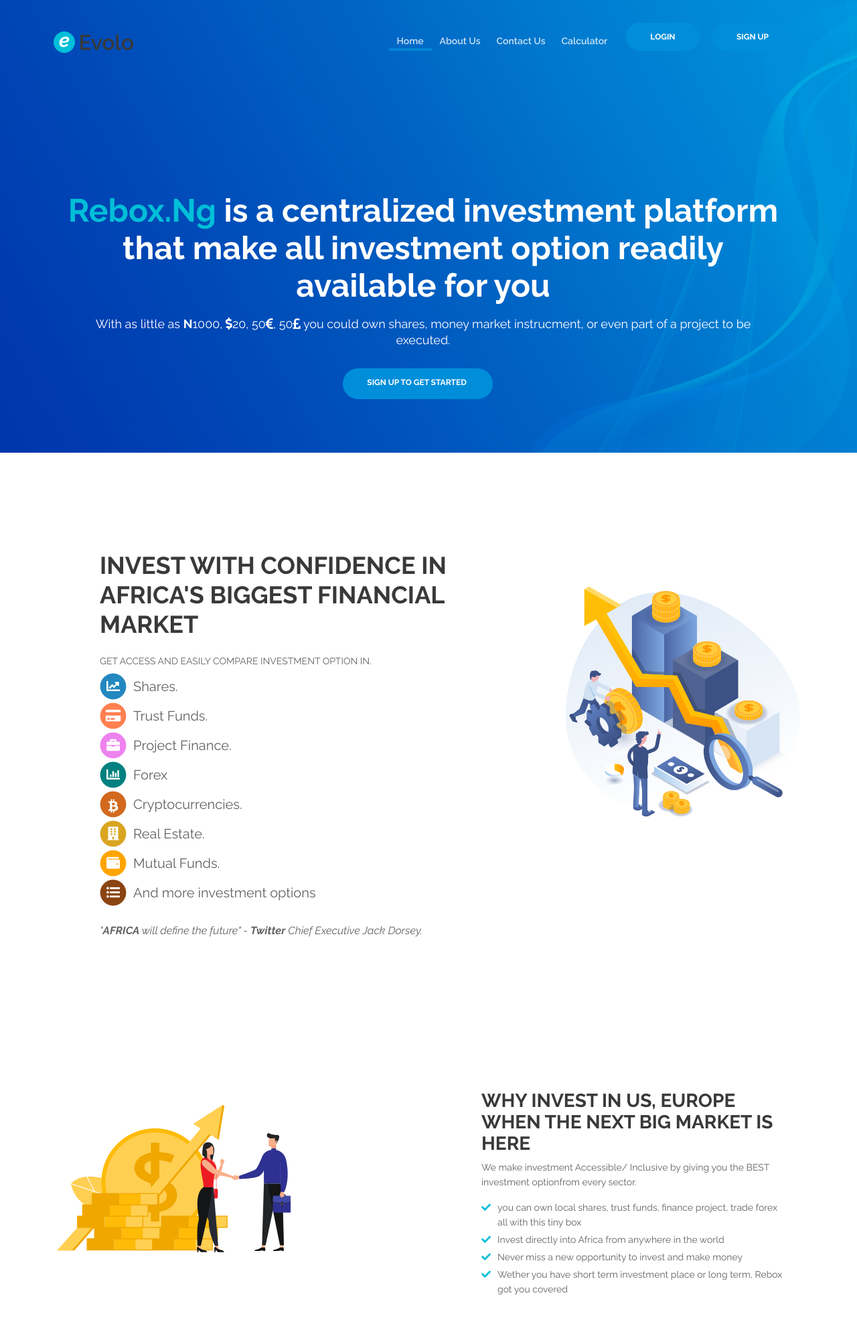
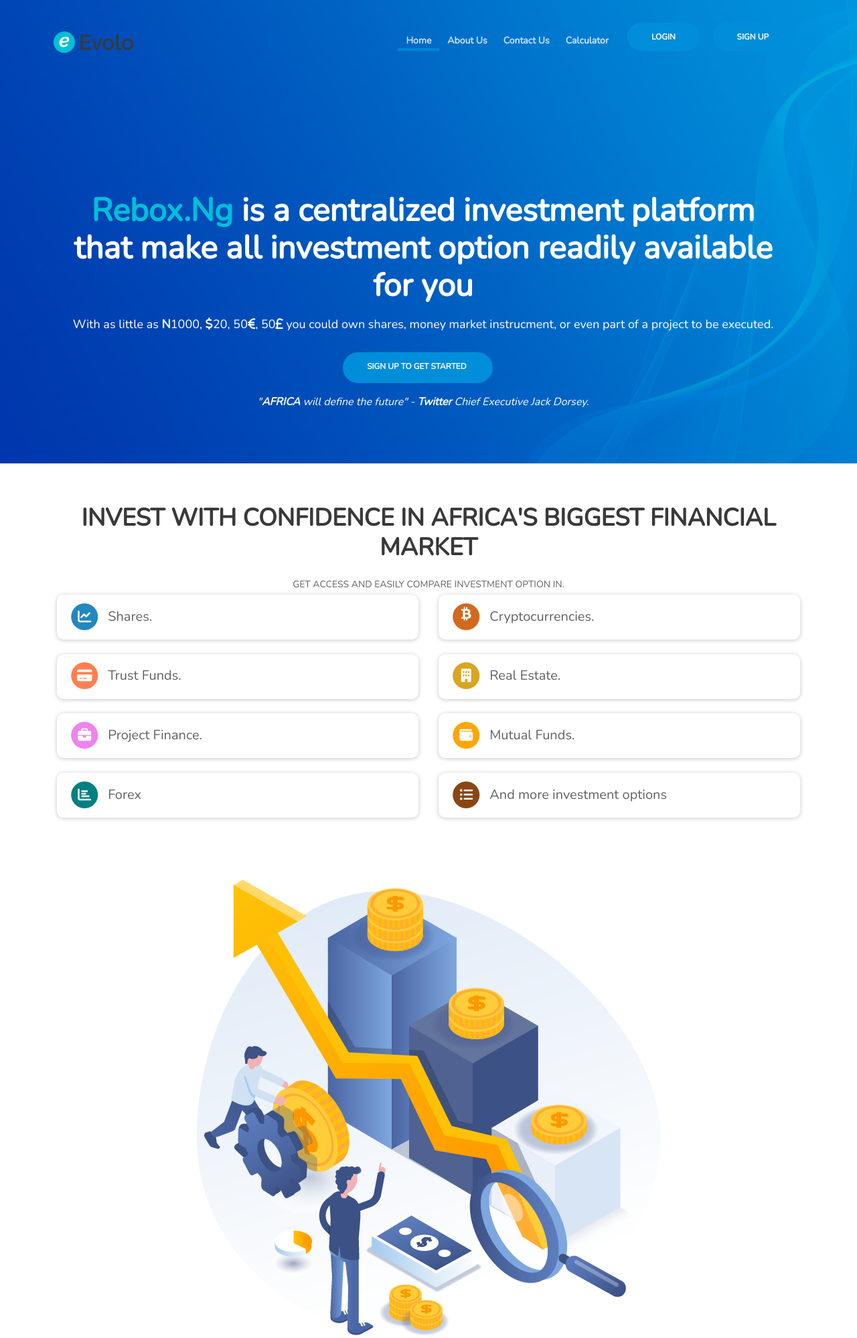
Before and after one commit to khollinzx/rebox, a PHP site: page / in a window 1280 px wide. Shown: the top 1998 px of the page at 67% size. Run offline with PHP 8.4, Linux system fonts and the light colour scheme; some libraries are stand-ins or nearby versions.

Commit message:
editted some items on the index page

```diff
--- a/assets/css/styles.css
+++ b/assets/css/styles.css
@@ -50,17 +50,18 @@ html {
 	height: 100%;
 }
 
-body, p {
+body,
+p {
 	color: #626262;
-	font: 400 0.875rem/1.375rem "Raleway", sans-serif;
+	font: 400 0.875rem/1.375rem 'Nunito', "Raleway", sans-serif;
 }
 
 .p-large {
-	font: 400 1rem/1.5rem "Raleway", sans-serif;
+	font: 400 1rem/1.5rem 'Nunito', "Raleway", sans-serif;
 }
 
 .p-small {
-	font: 400 0.75rem/1.25rem "Raleway", sans-serif;
+	font: 400 0.75rem/1.25rem 'Nunito', "Raleway", sans-serif;
 	color: #fff;
 	font-size: 15px;
 }
@@ -79,32 +80,36 @@ body, p {
 
 h1 {
 	color: #393939;
-	font: 700 3rem/3.5rem "Raleway", sans-serif;
+	font: 700 3rem/3.5rem 'Nunito', "Raleway", sans-serif;
 }
 
 h2 {
 	color: #393939;
-	font: 700 2.25rem/2.75rem "Raleway", sans-serif;
+	font: 700 2.25rem/2.75rem 'Nunito',
+		"Raleway",
+		sans-serif;
 }
 
 h3 {
 	color: #393939;
-	font: 700 1.75rem/2rem "Raleway", sans-serif;
+	font: 700 1.75rem/2rem 'Nunito', "Raleway", sans-serif;
 }
 
 h4 {
 	color: #393939;
-	font: 700 1.375rem/1.875rem "Raleway", sans-serif;
+	font: 700 1.375rem/1.875rem 'Nunito', "Raleway", sans-serif;
 }
 
 h5 {
 	color: #393939;
-	font: 700 1.125rem/1.625rem "Raleway", sans-serif;
+	font: 700 1.125rem/1.625rem 'Nunito', "Raleway", sans-serif;
 }
 
 h6 {
 	color: #393939;
-	font: 700 1rem/1.5rem "Raleway", sans-serif;
+	font: 700 1rem/1.5rem 'Nunito',
+		"Raleway",
+		sans-serif;
 }
 
 a {
@@ -126,11 +131,11 @@ a.white {
 }
 
 .testimonial-text {
-	font: italic 400 1rem/1.5rem "Raleway", sans-serif;
+	font: italic 400 1rem/1.5rem 'Nunito', "Raleway", sans-serif;
 }
 
 .testimonial-author {
-	font: 700 1rem/1.5rem "Raleway", sans-serif;
+	font: 700 1rem/1.5rem 'Nunito', "Raleway", sans-serif;
 }
 
 .turquoise {
@@ -144,7 +149,9 @@ a.white {
 	border-radius: 2rem;
 	background-color: #008eda;
 	color: #fff;
-	font: 700 0.75rem/0 "Raleway", sans-serif;
+	font: 700 0.75rem/0 'Nunito',
+		"Raleway",
+		sans-serif;
 	text-decoration: none;
 	transition: all 0.2s;
 }
@@ -289,10 +298,18 @@ a.white {
 	background-size: cover;
 }
 
-.form-control-input:focus + .label-control,
-.form-control-input.notEmpty + .label-control,
-.form-control-textarea:focus + .label-control,
-.form-control-textarea.notEmpty + .label-control {
+.box-item {
+	border-radius: 10px;
+	padding: 4% 0 1% 3%;
+	background-color: #fff;
+	box-shadow: 0 0.0625rem 0.375rem 0 rgba(27, 27, 27, 0.247);
+	margin-top: 4%;
+}
+
+.form-control-input:focus+.label-control,
+.form-control-input.notEmpty+.label-control,
+.form-control-textarea:focus+.label-control,
+.form-control-textarea.notEmpty+.label-control {
 	top: 0.125rem;
 	opacity: 1;
 	font-size: 0.75rem;
@@ -408,10 +442,19 @@ input[type='checkbox'] {
 }
 
 /* IE10+ hack to raise checkbox field position compared to the rest of the browsers */
-@media screen and (-ms-high-contrast: active), screen and (-ms-high-contrast: none) {
+@media screen and (-ms-high-contrast: active),
+screen and (-ms-high-contrast: none) {
 	input[type='checkbox'] {
 		vertical-align: -9%;
 	}
+}
+
+.box-item {
+	border-radius: 10px;
+	padding: 4% 0 1% 3%;
+	background-color: #fff;
+	box-shadow: 0 0.0625rem 0.375rem 0 rgba(27, 27, 27, 0.247);
+	margin-top: 4%;
 }
 
 .header {
@@ -700,7 +788,9 @@ input[type='checkbox'] {
 .navbar-custom {
 	background-color: #fff;
 	box-shadow: 0 0.0625rem 0.375rem 0 rgba(0, 0, 0, 0.1);
-	font: 600 0.875rem/0.875rem "Raleway", sans-serif;
+	font: 600 0.875rem/0.875rem 'Nunito',
+		"Raleway",
+		sans-serif;
 	transition: all 0.2s;
 }
 
@@ -710,7 +800,9 @@ input[type='checkbox'] {
 }
 
 .navbar-custom .navbar-brand.logo-text {
-	font: 600 2rem/1.5rem "Raleway", sans-serif;
+	font: 600 2rem/1.5rem 'Nunito',
+		"Raleway",
+		sans-serif;
 	color: #393939;
 	text-decoration: none;
 }
@@ -1129,6 +1227,14 @@ input[type='checkbox'] {
 	text-align: center;
 }
 
+.box-item {
+	border-radius: 10px;
+	padding: 4% 0 1% 3%;
+	background-color: #fff;
+	box-shadow: 0 0.0625rem 0.375rem 0 rgba(27, 27, 27, 0.247);
+	margin-top: 4%;
+}
+
 .cards-2 .card .card-subtitle {
 	margin-bottom: 1.75rem;
 }
@@ -1742,8 +1852,16 @@ a:hover.back-to-top {
 		margin-right: auto;
 		margin-left: auto;
 	}
+
 	/* end of general styles */
 
+	.box-item {
+		border-radius: 10px;
+		padding: 4% 0 1% 3%;
+		background-color: #fff;
+		box-shadow: 0 0.0625rem 0.375rem 0 rgba(27, 27, 27, 0.247);
+		margin-top: 4%;
+	}
 
 	/* Header */
 	.header .header-content {
@@ -1859,13 +1984,23 @@ a:hover.back-to-top {
 		margin-right: auto;
 		margin-left: auto;
 	}
+
 	/* end of extra pages */
 }
+
 /* end of min-width width 768px */
 
 
 /* Min-width width 992px */
 @media (min-width: 992px) {
+
+	.box-item {
+		border-radius: 10px;
+		padding: 4% 0 1% 3%;
+		background-color: #fff;
+		box-shadow: 0 0.0625rem 0.375rem 0 rgba(27, 27, 27, 0.247);
+		margin-top: 4%;
+	}
 
 	.header {
 		background: url('../images/3.jpg') center center no-repeat;
@@ -2155,13 +2303,23 @@ a:hover.back-to-top {
 	.ex-basic-2 .text-container.column {
 		margin-bottom: 0;
 	}
+
 	/* end of extra pages */
 }
+
 /* end of min-width width 992px */
 
 
 /* Min-width width 1200px */
 @media (min-width: 1200px) {
+
+	.box-item {
+		border-radius: 10px;
+		padding: 4% 0 1% 3%;
+		background-color: #fff;
+		box-shadow: 0 0.0625rem 0.375rem 0 rgba(27, 27, 27, 0.247);
+		margin-top: 4%;
+	}
 
 	.header {
 		background: url('../images/3.jpg') center center no-repeat;
--- a/inc/landingPageheader.php
+++ b/inc/landingPageheader.php
@@ -22,7 +22,9 @@
     <title><?php echo $pageTitle; ?></title>
 
     <!-- Styles -->
-    <link href="https://fonts.googleapis.com/css?family=Raleway:400,400i,600,700,700i&amp;subset=latin-ext" rel="stylesheet">
+    <!-- <link href="https://fonts.googleapis.com/css?family=Rubik&display=swap" rel="stylesheet"> -->
+    <link href="https://fonts.googleapis.com/css?family=Nunito&display=swap" rel="stylesheet">
+    <!-- <link href="https://fonts.googleapis.com/css?family=Raleway:400,400i,600,700,700i&amp;subset=latin-ext" rel="stylesheet"> -->
     <link href="<?php echo BASE_URL; ?>assets/css/bootstrap.css" rel="stylesheet">
     <link href="<?php echo BASE_URL; ?>assets/css/fontawesome-all.css" rel="stylesheet">
     <link href="<?php echo BASE_URL; ?>assets/css/swiper.css" rel="stylesheet">
@@ -36,6 +38,7 @@
     <!-- Scripts -->
     <script src="<?php echo BASE_URL; ?>assets/js/jquery.js"></script>
     <script src="<?php echo BASE_URL; ?>assets/js/jquery.min.js"></script> <!-- jQuery for Bootstrap's JavaScript plugins -->
+    <script src="https://kit.fontawesome.com/63ddb44f72.js" crossorigin="anonymous"></script>
     <script src="<?php echo BASE_URL; ?>assets/js/bootstrap.js"></script>
     <script src="<?php echo BASE_URL; ?>assets/js/bootstrap.min.js"></script> <!-- Bootstrap framework -->
     <script src="<?php echo BASE_URL; ?>assets/js/jquery.easing.min.js"></script> <!-- jQuery Easing for smooth scrolling between anchors -->
--- a/index.php
+++ b/index.php
@@ -23,6 +23,7 @@ include(ROOT_PATH . 'inc/landingPageNavbar.php');
                         <div class="text-center">
                             <a href="<?php echo BASE_URL; ?>login.php" class=" page-scroll btn-solid-reg mr-3 mb-3"> SIGN UP TO GET STARTED <i class="fa fa-right-arrow"></i> </a>
                         </div>
+                        <p style="color:#fff;" class="testimonial-text">"<b>AFRICA</b> will define the future" - <b>Twitter</b> Chief Executive Jack Dorsey.</p>
                     </div> <!-- end of text-container -->
                 </div> <!-- end of col -->
             </div> <!-- end of row -->
@@ -34,67 +35,72 @@ include(ROOT_PATH . 'inc/landingPageNavbar.php');
 
 <!-- Services -->
 
-
-
-<!-- Details 1 -->
 <div class="basic-2">
     <div class="container">
         <div class="row">
-            <div class="col-lg-8">
-                <div class="text-container">
+            <div class="col-lg-12 text-center">
                 <h2>INVEST WITH CONFIDENCE IN AFRICA'S BIGGEST FINANCIAL MARKET</h2>
                 <p>GET ACCESS AND EASILY COMPARE INVESTMENT OPTION IN.</p>
+            </div> <!-- end of col -->
+        </div> <!-- end of row -->
+        <div class="row" style="margin-top:-3%;">
+            <div class="col-md-6 col-lg-6">
                 <ul class="list-unstyled li-space-lg" style="font-size:20px;">
-                        <li class="media">
+                    <li class="media box-item">
                         <span class="fa-stack">
                             <i style="color:#0377b6e0;" class="fas fa-circle fa-stack-2x"></i>
                             <i style="color:#fff;" class="fas fa-chart-line fa-stack-1x"></i>
                         </span>
                         <div class="media-body"> Shares.</div>
                     </li>
-                        <li class="media">
+                    <li class="media box-item">
                         <span class="fa-stack">
                             <i style="color:coral;" class="fas fa-circle fa-stack-2x"></i>
                             <i style="color:#fff;" class="fas fa-credit-card fa-stack-1x"></i>
                         </span>
                         <div class="media-body">Trust Funds.</div>
                     </li>
-                        <li class="media">
+                    <li class="media box-item">
                         <span class="fa-stack">
                             <i style="color:violet;" class="fas fa-circle fa-stack-2x"></i>
                             <i style="color:#fff;" class="fas fa-briefcase fa-stack-1x"></i>
                         </span>
                         <div class="media-body">Project Finance.</div>
                     </li>
-                        <li class="media">
+                    <li class="media box-item">
                         <span class="fa-stack">
                             <i style="color:teal" class="fas fa-circle fa-stack-2x"></i>
                             <i style="color:#fff;" class="fas fa-chart-bar fa-stack-1x"></i>
                         </span>
                         <div class="media-body">Forex</div>
                     </li>
-                        <li class="media">
+                </ul>
+            </div> <!-- end of col -->
+
+            <div class="col-md-6 col-lg-6">
+                <ul class="list-unstyled li-space-lg" style="font-size:20px;">
+                    <li class="media box-item">
                         <span class="fa-stack">
                             <i style="color:chocolate" class="fas fa-circle fa-stack-2x"></i>
-                                <i style="color:#fff; margin-top: -15%;" class="fab fa-btc fa-stack-1x"></i>
+                            <i style="color:#fff; margin-top: -25%;" class="fab fa-btc fa-stack-1x"></i>
                         </span>
                         <div class="media-body"> Cryptocurrencies.</div>
                     </li>
-                        <li class="media">
+                    <li class="media box-item">
                         <span class="fa-stack">
                             <i style="color:goldenrod;" class="fas fa-circle fa-stack-2x"></i>
                             <i style="color:#fff;" class="fas fa-building fa-stack-1x"></i>
                         </span>
                         <div class="media-body">Real Estate.</div>
                     </li>
-                        <li class="media">
+                    <li class="media box-item">
                         <span class="fa-stack">
                             <i style="color:orange;" class="fas fa-circle fa-stack-2x"></i>
                             <i style="color:#fff;" class="fas fa-wallet fa-stack-1x"></i>
                         </span>
                         <div class="media-body">Mutual Funds.</div>
                     </li>
-                        <li class="media">
+                    <li class="media box-item">
                         <span class="fa-stack">
                             <i style="color:saddlebrown;" class="fas fa-circle fa-stack-2x"></i>
                             <i style="color:#fff;" class="fas fa-list-ul fa-stack-1x"></i>
@@ -102,35 +108,36 @@ include(ROOT_PATH . 'inc/landingPageNavbar.php');
                         <div class="media-body">And more investment options</div>
                     </li>
                 </ul>
-                    <p class="testimonial-text">"<b>AFRICA</b> will define the future" - <b>Twitter</b> Chief Executive Jack Dorsey.</p>
-                </div> <!-- end of text-container -->
             </div> <!-- end of col -->
-            <div class="col-lg-4">
-                <div class="image-container" style="padding-top: 40%">
+        </div> <!-- end of row -->
+    </div> <!-- end of container -->
+</div>
+
+
+<div class="cards-1" style="margin-top: -4%;">
+    <div class="container">
+        <div class="row">
+            <div class="col-lg-12">
+                <div class="image-container">
                     <img class="img-fluid slide_up" src="<?php echo BASE_URL; ?>assets/images/Investment.png" alt="alternative">
                 </div> <!-- end of image-container -->
+            </div>
         </div> <!-- end of col -->
-        </div> <!-- end of row -->
     </div> <!-- end of container -->
 </div> <!-- end of basic-1 -->
 <!-- end of details 1 -->
 
 
 <!-- Details 2 -->
-<div class="basic-2">
+<div class="cards-2">
     <div class="container">
         <div class="row">
-            <div class="col-lg-6">
-                <div class="image-container" style="padding-top: 20%">
-                    <img class="img-fluid" src="<?php echo BASE_URL; ?>assets/images/investment_vector.png" alt="alternative">
-                </div> <!-- end of image-container -->
-            </div> <!-- end of col -->
-            <div class="col-lg-6">
-                <div class="text-container">
+            <div class="col-lg-12">
+                <div class="text-container text-center">
                     <h3>WHY INVEST IN US, EUROPE WHEN THE NEXT BIG MARKET IS HERE</h3>
                     <p>We make investment Accessible/ Inclusive by giving you the BEST investment optionfrom every sector.</p>
-                    <ul class="list-unstyled li-space-lg">
-                        <li class="media">
+                    <ul class="list-unstyled li-space-lg ">
+                        <li class="media text-center">
                             <i class="fas fa-check"></i>
                             <div class="media-body">you can own local shares, trust funds, finance project, trade forex all with this tiny box</div>
                         </li>
@@ -153,6 +160,47 @@ include(ROOT_PATH . 'inc/landingPageNavbar.php');
 </div> <!-- end of basic-2 -->
 <!-- end of details 2 -->
 
+<div class="cards-1">
+    <div class="container">
+    </div> <!-- end of row -->
+    <div class="row">
+        <div class="col-lg-12">
+
+            <!-- Card -->
+            <div class="card">
+                <img class="card-image" src="images/services-icon-1.svg" alt="alternative">
+                <div class="card-body">
+                    <h4 class="card-title">Security</h4>
+                    <p>Our team of enthusiastic marketers will analyse and evaluate how your company stacks against the closest competitors</p>
+                </div>
+            </div>
+            <!-- end of card -->
+
+            <!-- Card -->
+            <div class="card">
+                <img class="card-image" src="images/services-icon-2.svg" alt="alternative">
+                <div class="card-body">
+                    <h4 class="card-title">Service</h4>
+                    <p>Once the market analysis process is completed our staff will search for opportunities that are in reach</p>
+                </div>
+            </div>
+            <!-- end of card -->
+
+            <!-- Card -->
+            <div class="card">
+                <img class="card-image" src="images/services-icon-3.svg" alt="alternative">
+                <div class="card-body">
+                    <h4 class="card-title">Products</h4>
+                    <p>With all the information in place you will be presented with an action plan that your company needs to follow</p>
+                </div>
+            </div>
+            <!-- end of card -->
+
+        </div> <!-- end of col -->
+    </div> <!-- end of row -->
+</div> <!-- end of container -->
+</div>
+
 
 
 
```
Also changed, not shown: other parts of assets/css/styles.css (+155 -45 lines), .htaccess. Lines whose indentation alone changed are shown as unchanged.
